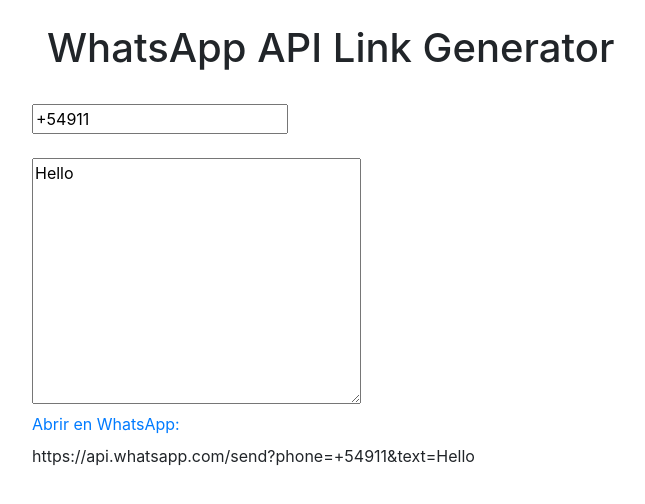
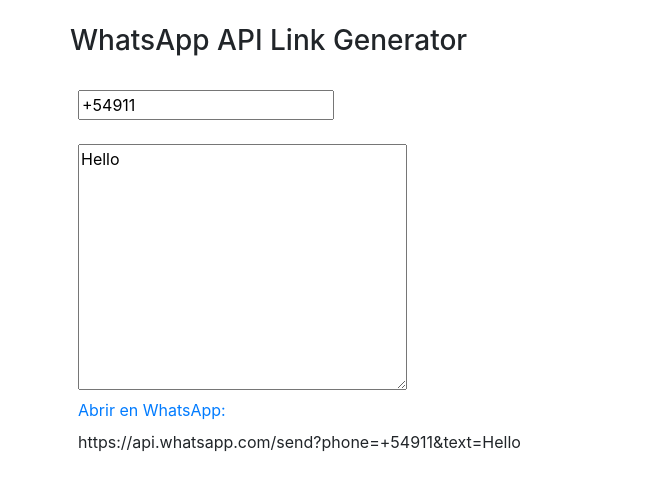
Before and after one commit to JorgeMerchan/jorgemerchan.github.io, a plain HTML site: page index.html in a window 1280 px wide. Shown: the whole page, without its empty margins (23-668 px from the left). Drawn offline with nearby package versions, Linux system fonts and the light colour scheme.

Commit message:
margin x

```diff
--- a/index.html
+++ b/index.html
@@ -14,14 +14,14 @@
 
 <body>
   <div class="container">
-    <div class="row py-4 m-10">
+    <div class="row py-4 mx-2">
       <div id="app">
-        <h1>WhatsApp API Link Generator</h1>
-        <div class="row py-4">
+        <h3>WhatsApp API Link Generator</h1>
+        <div class="row py-4 mx-2">
           <input type="tel" name="phone" id="phone" v-model="phone" placeholder="+5491100000000"></div>
-        <div class="row"><textarea name="text" id="text" cols="30" rows="10" v-model="text"></textarea></div>
-        <div class="row py-2"><a :href="`${url}phone=${phone}&text=${text}`">Abrir en WhatsApp:</a></div>
-        <div class="row">{{ url }}phone={{ phone }}&text={{ text }}</div>
+        <div class="row mx-2"><textarea name="text" id="text" cols="30" rows="10" v-model="text"></textarea></div>
+        <div class="row py-2 mx-2"><a :href="`${url}phone=${phone}&text=${text}`">Abrir en WhatsApp:</a></div>
+        <div class="row mx-2">{{ url }}phone={{ phone }}&text={{ text }}</div>
       </div>
     </div>
   </div>
```
